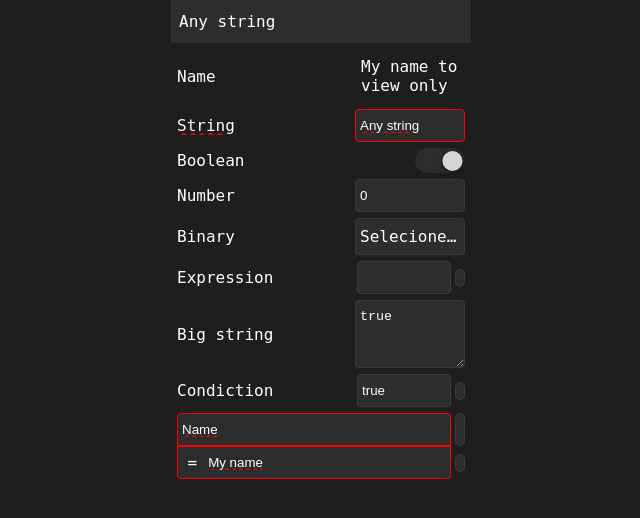
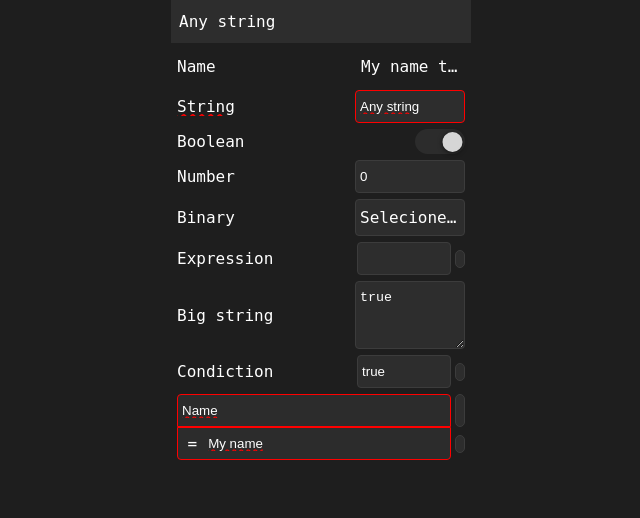
Before and after one commit to code-easy-platform/properties-editor, a React (Create React App) app: page / in a window 1280 px wide. Shown: the top 518 px of the page, without its empty margins (319-959 px from the left). Built offline with nearby package versions, Linux system fonts and the light colour scheme.

Commit message:
refactor: update window.onmousemove uses in resizer
Update window.onmousemove uses in resizer component.
Removed useState, this is no necessary!

```diff
--- a/src/app/properties-editor/shared/components/PropItem.tsx
+++ b/src/app/properties-editor/shared/components/PropItem.tsx
@@ -43,13 +43,14 @@ export const PropItem: React.FC<PropItemProps> = ({ id, name, type, value, input
         flex: '1',
     }
 
-    const minWidth = 80;
+    const minWidth = 60;
     const css_prop_item_input: React.CSSProperties = {
         textDecoration: valueHasError ? `var(--text-underline-error)` : undefined,
         border: valueHasError ? 'var(--input-border-error)' : 'var(--input-border)',
         width: inputWidth ? `${inputWidth}px` : '70%',
         backgroundColor: 'var(--main-background-bars)',
         minWidth: minWidth,
+        maxWidth: '90%',
         borderRadius: 4,
         color: 'white',
         padding: 8,
@@ -70,7 +71,16 @@ export const PropItem: React.FC<PropItemProps> = ({ id, name, type, value, input
                     <label htmlFor={'prop_id_' + state.id} style={css_prop_item_label}>{state.name}</label>
                     <Resizer paiRef={paiRef} left={inputWidth} onChange={newLeft => changeInputWidth(newLeft)} />
                     <label
-                        style={{ ...css_prop_item_input, backgroundColor: 'transparent', border: 'none', textAlign: 'start' }}
+                        style={{
+                            ...css_prop_item_input,
+                            backgroundColor: 'transparent',
+                            textOverflow: 'ellipsis',
+                            display: 'inline-block',
+                            whiteSpace: 'nowrap',
+                            textAlign: 'start',
+                            overflow: 'hidden',
+                            border: 'none',
+                        }}
                         key={'prop_key_' + state.id}
                         id={'prop_id_' + state.id}
                         children={state.value}
--- a/src/app/properties-editor/shared/components/Resizer.tsx
+++ b/src/app/properties-editor/shared/components/Resizer.tsx
@@ -3,34 +3,30 @@ import React, { useState } from 'react';
 interface ResizerProps { left: number; onChange(left: number): void, paiRef: any }
 export const Resizer: React.FC<ResizerProps> = ({ left, onChange, paiRef }) => {
 
-    const [state, setState] = useState({ isResizer: false, left: ((window.innerWidth / 2) - left) + 130 });
+    const [state, setState] = useState({ left: ((window.innerWidth / 2) - left) + 130 });
 
-    const onMouseDown = (e: React.MouseEvent<HTMLHRElement, MouseEvent>) => {
-
-        if (paiRef.current !== null) {
-            paiRef.current.onmousemove = (e: React.MouseEvent<HTMLDivElement, MouseEvent>) => {
-                if (state.isResizer === true) {
-                    setState({ ...state, left: e.pageX });
-                    onChange(((window.innerWidth / 2) - e.pageX) + 130);
-                }
-            }
-        }
-
-        setState({ ...state, isResizer: true });
-
+    const mouseMove = (e: React.MouseEvent<HTMLDivElement, MouseEvent>) => {
+        setState({ ...state, left: e.pageX });
+        onChange(((window.innerWidth / 2) - e.pageX) + 130);
     }
 
-    const onMouseUp = () => {
-        if (paiRef.current !== null)
-            paiRef.current.onmousemove = undefined;
+    const mouseUp = () => {
+        if (paiRef.current) {
+            paiRef.current.onmousemove = null;
+            window.onmouseup = null;
+        }
+    }
 
-        setState({ ...state, isResizer: false });
+    const mouseDown = (e: React.MouseEvent<HTMLHRElement, MouseEvent>) => {
+        if (paiRef.current) {
+            paiRef.current.onmousemove = mouseMove;
+            window.onmouseup = mouseUp;
+        }
     }
 
     return (
         <div
-            onMouseDown={onMouseDown}
-            onMouseUp={onMouseUp}
+            onMouseDown={mouseDown}
             style={{
                 backgroundColor: 'transparent',
                 cursor: 'col-resize',
```
